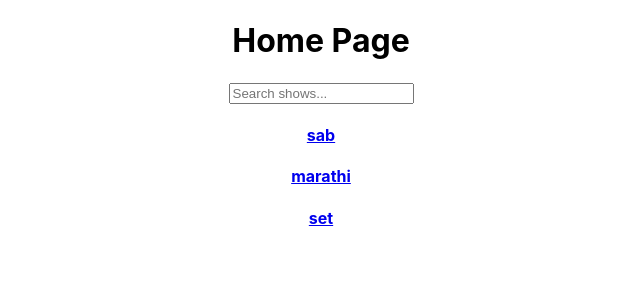
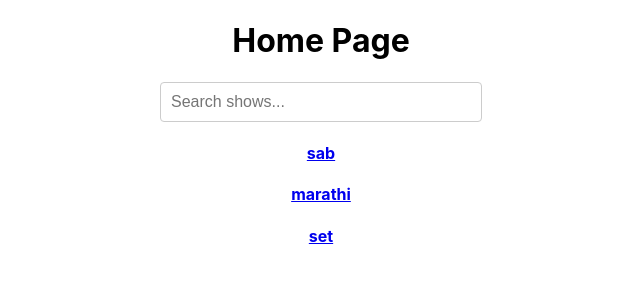
Before and after one commit to vanshika-21/review-interface, a React (Create React App) app: page / in a window 1280 px wide. Shown: the top 300 px of the page, without its empty margins (319-959 px from the left). Built offline with nearby package versions, Linux system fonts and the light colour scheme.

Commit message:
added search box css to the home page

```diff
--- a/src/Components/HomePage.js
+++ b/src/Components/HomePage.js
@@ -1,7 +1,7 @@
 import React, { useState, useEffect } from "react";
 import { Link, useNavigate } from "react-router-dom";
 import compliancetaskdata from "../compliance-task-data.json";
-
+import "../Style/searchBox.css";
 function HomePage() {
   const [data, setData] = useState([]);
   const [channels, setChannels] = useState([]);
--- /dev/null
+++ b/src/Style/searchBox.css
@@ -0,0 +1,35 @@
+.search-container {
+    position: relative;
+    display: inline-block;
+  }
+
+  .search-input {
+    width: 300px;
+    padding: 10px;
+    border: 1px solid #ccc;
+    border-radius: 4px;
+    outline: none;
+    font-size: 16px;
+  }
+
+  .suggestions-dropdown {
+    position: absolute;
+    top: 100%;
+    left: 0;
+    right: 0;
+    background-color: #fff;
+    border: 1px solid #ccc;
+    border-top: none;
+    border-radius: 0 0 4px 4px;
+    max-height: 200px;
+    overflow-y: auto;
+  }
+
+  .suggestion {
+    padding: 10px;
+    cursor: pointer;
+  }
+
+  .suggestion:hover {
+    background-color: #f5f5f5;
+  }
```
